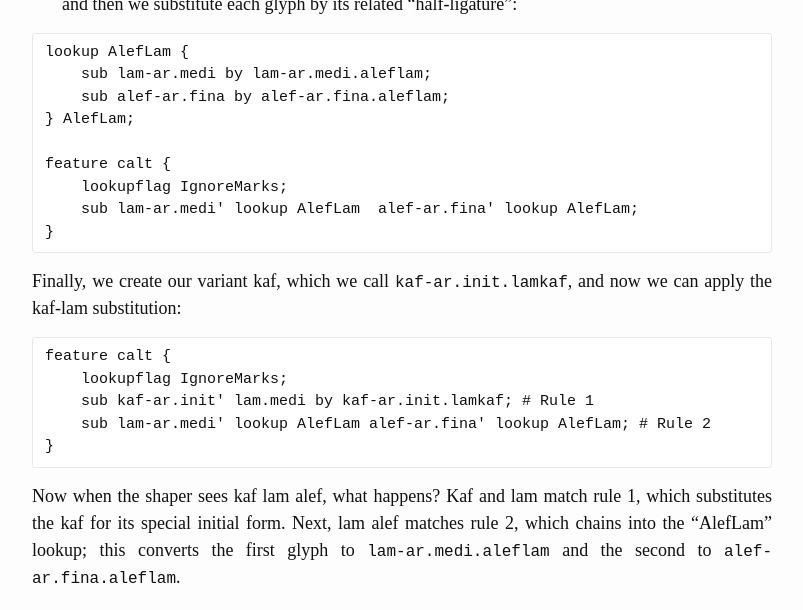
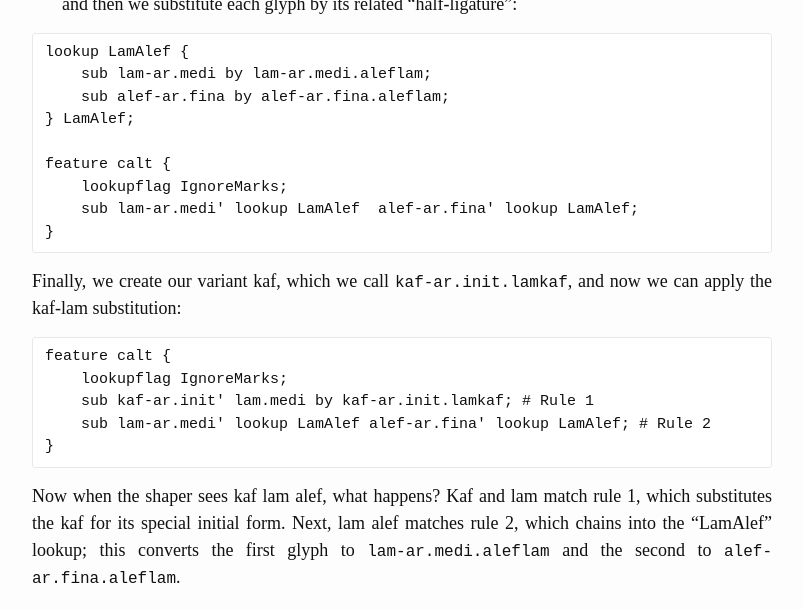
Before and after one commit to simoncozens/fonts-and-layout, a Jekyll site: the page built from localisation.md, in a window 1280 px wide and 900 px high, scrolled down 11666 px, cut to the strip 216-826 px from the top of the window. Shown: the whole strip, without its empty margins (238-1041 px from the left). Built offline with Jekyll 4.4.1, drawn with Linux system fonts in a browser that asks for light colours.

Commit message:
Rename lookup

```diff
--- a/localisation.md
+++ b/localisation.md
@@ -240,14 +240,14 @@ Let's now rewrite this feature using chained contextual substitutions and glyph
 
 and then we substitute each glyph by its related "half-ligature":
 
-    lookup AlefLam {
+    lookup LamAlef {
         sub lam-ar.medi by lam-ar.medi.aleflam;
         sub alef-ar.fina by alef-ar.fina.aleflam;
-    } AlefLam;
+    } LamAlef;
 
     feature calt {
         lookupflag IgnoreMarks;
-        sub lam-ar.medi' lookup AlefLam  alef-ar.fina' lookup AlefLam;
+        sub lam-ar.medi' lookup LamAlef  alef-ar.fina' lookup LamAlef;
     }
 
 Finally, we create our variant kaf, which we call `kaf-ar.init.lamkaf`, and now we can apply the kaf-lam substitution:
@@ -255,10 +255,10 @@ Finally, we create our variant kaf, which we call `kaf-ar.init.lamkaf`, and now
     feature calt {
         lookupflag IgnoreMarks;
         sub kaf-ar.init' lam.medi by kaf-ar.init.lamkaf; # Rule 1
-        sub lam-ar.medi' lookup AlefLam alef-ar.fina' lookup AlefLam; # Rule 2
+        sub lam-ar.medi' lookup LamAlef alef-ar.fina' lookup LamAlef; # Rule 2
     }
 
-Now when the shaper sees kaf lam alef, what happens? Kaf and lam match rule 1, which substitutes the kaf for its special initial form. Next, lam alef matches rule 2, which chains into the "AlefLam" lookup; this converts the first glyph to  `lam-ar.medi.aleflam` and the second to `alef-ar.fina.aleflam`.
+Now when the shaper sees kaf lam alef, what happens? Kaf and lam match rule 1, which substitutes the kaf for its special initial form. Next, lam alef matches rule 2, which chains into the "LamAlef" lookup; this converts the first glyph to  `lam-ar.medi.aleflam` and the second to `alef-ar.fina.aleflam`.
 
 It's a little more convoluted, but this way we have a substitution arrangement that works not just by ligating a pair at a time, but which allows us to *continue* transforming glyphs across the string: alef-lam works, as does lam-kaf, but they also both work together.
 
```
